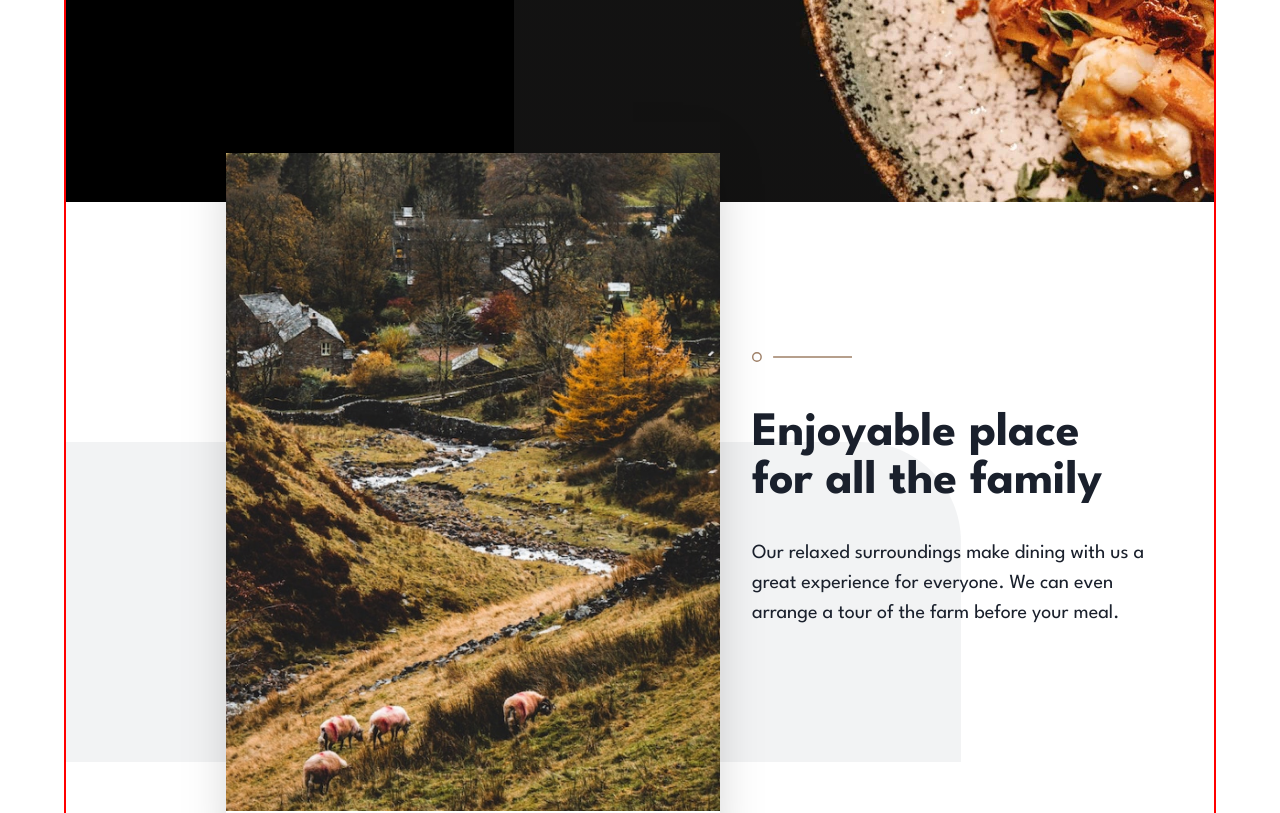
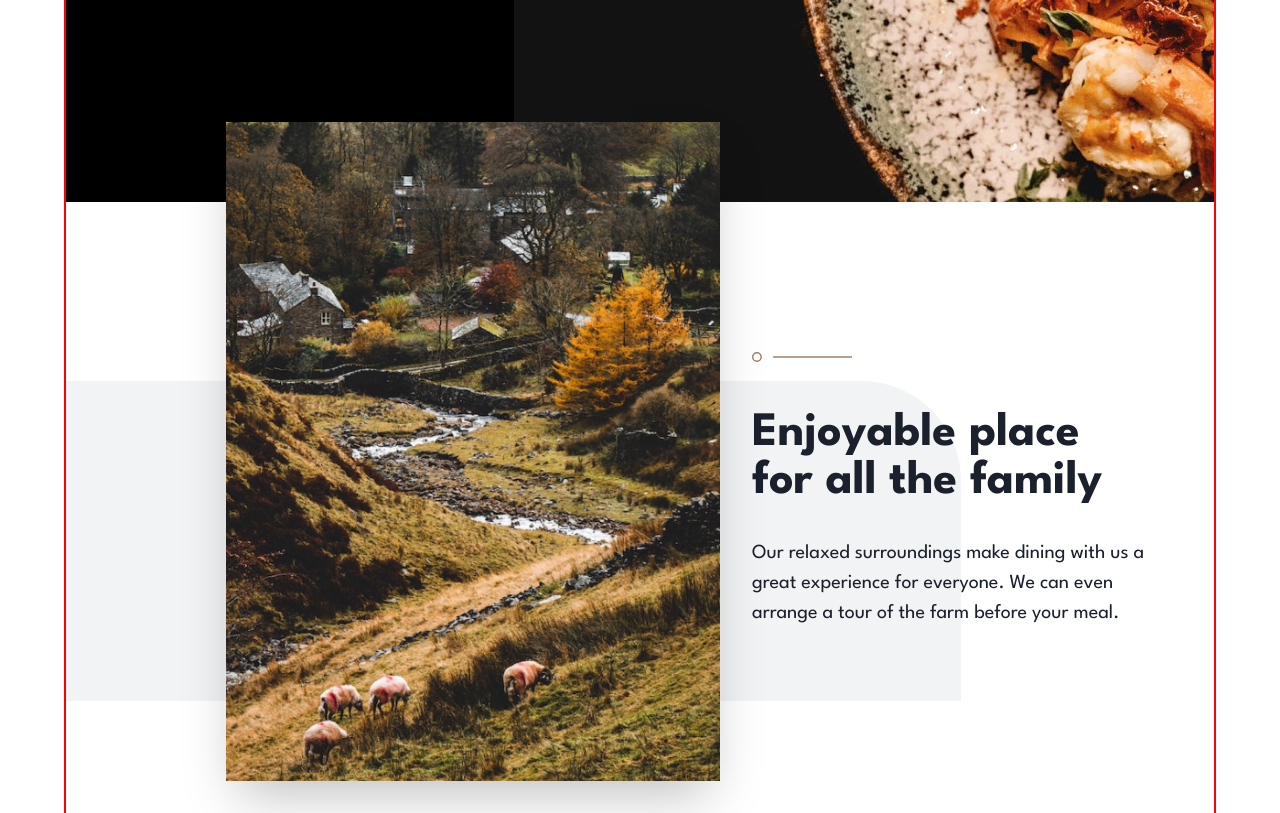
Before and after one commit to JesusKreist/dine-website, a Next.js app: page / in a window 1280 px wide. Shown: the part 620-1433 px from the top of the page. Built offline with nearby package versions, Linux system fonts and the light colour scheme.

Commit message:
Add height fix for picture for large screens

```diff
--- a/src/components/HomePage/RestaurantShowcase/EnjoyablePlace.tsx
+++ b/src/components/HomePage/RestaurantShowcase/EnjoyablePlace.tsx
@@ -7,9 +7,9 @@ const EnjoyablePlace = () => {
     <Fragment>
       <Box
         position="relative"
-        height={{ md: "360px", lg: "720px" }}
-        width={{ base: "85%", md: "573px", lg: "unset" }}
-        margin={{ base: "0 auto", lg: "unset" }}
+        height={{ md: "360px", xl: "720px" }}
+        width={{ base: "85%", md: "573px", xl: "unset" }}
+        margin={{ base: "0 auto", xl: "unset" }}
       >
         <Box as="picture">
           <Box
@@ -19,7 +19,7 @@ const EnjoyablePlace = () => {
           ></Box>
           <Box
             as="source"
-            media="(min-width: 400px) and (max-width: 1200px)"
+            media="(min-width: 400px) and (max-width: 990px)"
             srcSet="/homepage/enjoyable-place-tablet@2x.jpg"
           ></Box>
           <Image
@@ -27,30 +27,30 @@ const EnjoyablePlace = () => {
             src="/homepage/enjoyable-place-desktop@2x.jpg"
             alt="image describing the location for the family"
             objectFit="contain"
-            height="100%"
-            margin={{ base: "0 auto", lg: "unset" }}
+            maxHeight="100%"
+            margin={{ base: "0 auto", xl: "unset" }}
           />
         </Box>
 
         <Box
-          display={{ base: "none", md: "block" }}
-          width={{ md: "500px", lg: "895px" }}
-          marginLeft={{ md: "-14rem", lg: "-10rem" }}
-          height={{ md: "320px", lg: "unset" }}
+          display={{ base: "none", xl: "block" }}
+          width={{ md: "500px", xl: "895px" }}
+          marginLeft={{ md: "-14rem", xl: "-10rem" }}
+          height={{ md: "320px", xl: "unset" }}
         >
           <Image
             src="patterns/pattern-curve-top-right.svg"
             alt="curve pattern"
-            objectFit={{ md: "cover", lg: "contain" }}
+            objectFit={{ md: "cover", xl: "contain" }}
             position="relative"
-            bottom={{ md: "170px", lg: "400px" }}
+            bottom={{ md: "170px", xl: "400px" }}
             height="100%"
             zIndex={-1}
           />
         </Box>
       </Box>
 
-      <Box display="flex" paddingBottom={{ base: "5rem", md: "unset" }}>
+      <Box display="flex" paddingBottom={{ base: "5rem", xl: "unset" }}>
         <RestaurantShowcaseText
           heading="Enjoyable place for all the family"
           text="Our relaxed surroundings make dining with us a great experience for
```
